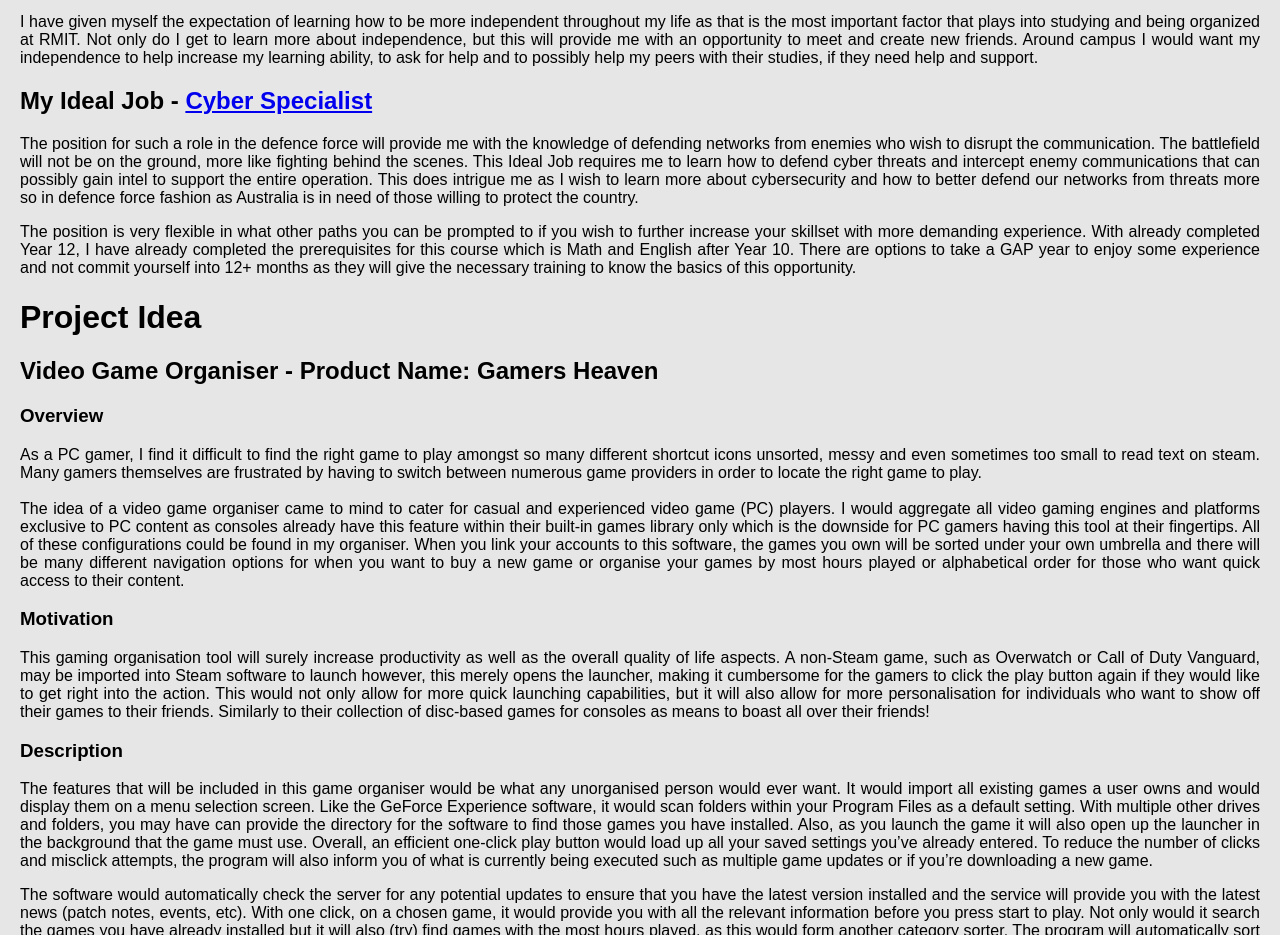
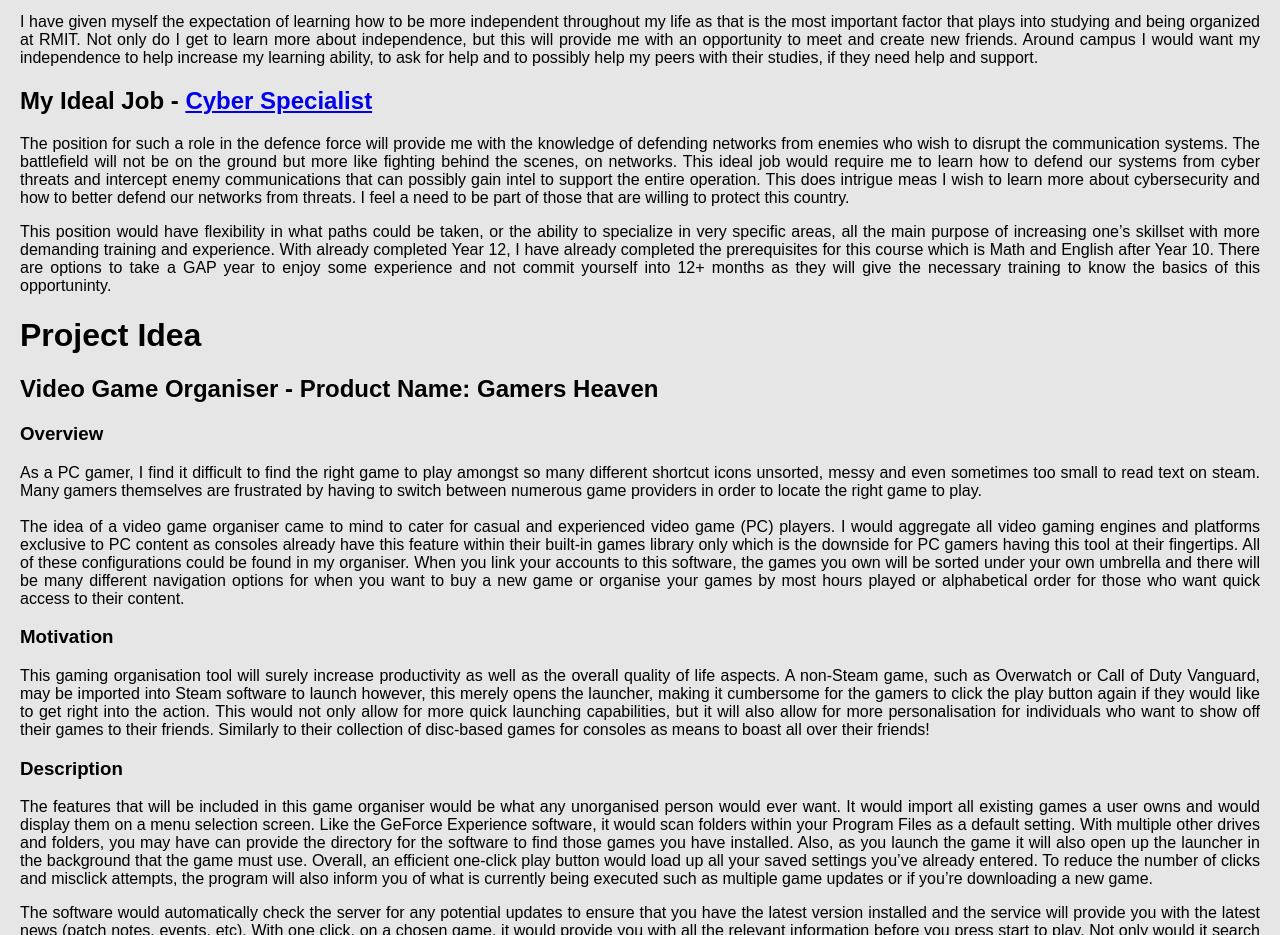
Before and after one commit to AlonzoKoulis/Assignment-1-IIT, a plain HTML site: page index.html in a window 1280 px wide. Shown: the part 2904-3839 px from the top of the page. Drawn offline with Linux system fonts and the light colour scheme.

Commit message:
ideal job fixed up neatly

```diff
--- a/index.html
+++ b/index.html
@@ -158,9 +158,9 @@
 
               <p align="justify">I have given myself the expectation of learning how to be more independent throughout my life as that is the most important factor that plays into studying and being organized at RMIT. Not only do I get to learn more about independence, but this will provide me with an opportunity to meet and create new friends. Around campus I would want my independence to help increase my learning ability, to ask for help and to possibly help my peers with their studies, if they need help and support.</p>
               <h2>My Ideal Job - <a href="https://www.defencejobs.gov.au/jobs/army/cyber-specialist">Cyber Specialist</a></h2>
-              <p align="justify"> The position for such a role in the defence force will provide me with the knowledge of defending networks from enemies who wish to disrupt the communication. The battlefield will not be on the ground, more like fighting behind the scenes. This Ideal Job requires me to learn how to defend cyber threats and intercept enemy communications that can possibly gain intel to support the entire operation. This does intrigue me as I wish to learn more about cybersecurity and how to better defend our networks from threats more so in defence force fashion as Australia is in need of those willing to protect the country.</p>
+              <p align="justify"> The position for such a role in the defence force will provide me with the knowledge of defending networks from enemies who wish to disrupt the communication systems. The battlefield will not be on the ground but more like fighting behind the scenes, on networks. This ideal job would require me to learn how to defend our systems from cyber threats and intercept enemy communications that can possibly gain intel to support the entire operation. This does intrigue meas I wish to learn more about cybersecurity and how to better  defend our networks from threats. I feel a need to be part of those that are willing to protect this country.</p>
 
-              <p align="justify">The position is very flexible in what other paths you can be prompted to if you wish to further increase your skillset with more demanding experience. With already completed Year 12, I have already completed the prerequisites for this course which is Math and English after Year 10. There are options to take a GAP year to enjoy some experience and not commit yourself into 12+ months as they will give the necessary training to know the basics of this opportunity.</p>
+              <p align="justify"> This position would have flexibility in what paths could be taken, or the ability to specialize in very specific areas, all the main purpose of increasing one’s skillset with more demanding training and experience. With already completed Year 12, I have already completed the prerequisites for this course which is Math and English after Year 10. There are options to take a GAP year to enjoy some experience and not commit yourself into 12+ months as they will give the necessary training to know the basics of this opportuninty.</p>
 
               <h1>Project Idea</h1>
               <h2>Video Game Organiser - Product Name: Gamers Heaven</h2>
```
